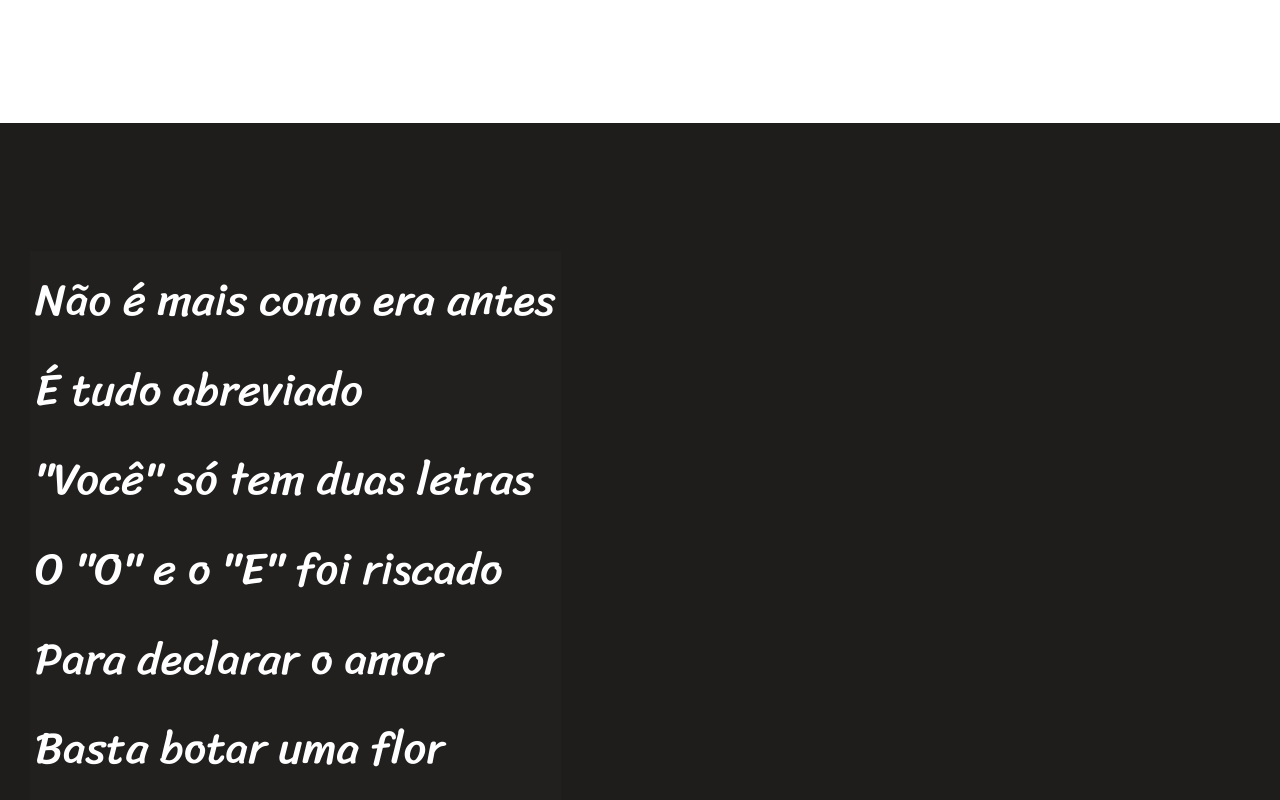
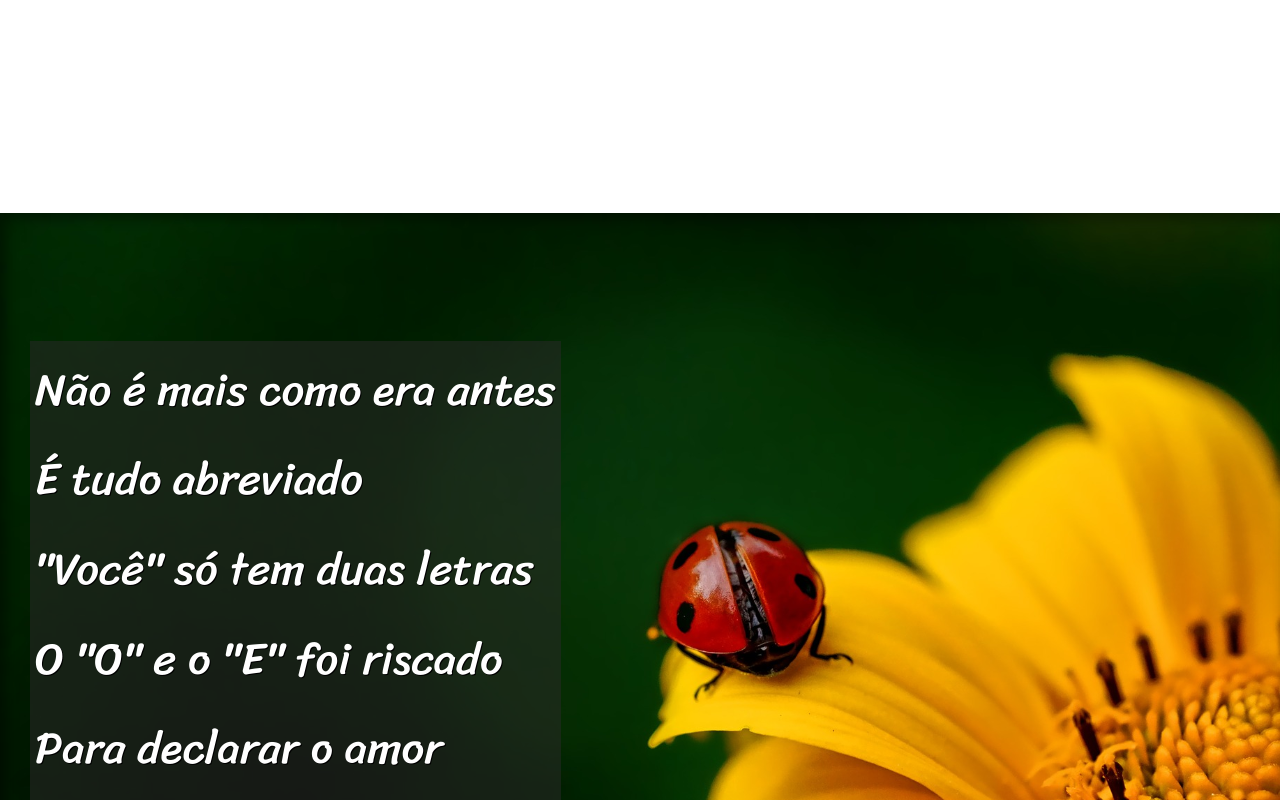
Before and after one commit to mikedsousa/projeto-cordel, a plain HTML site: page index.html in a window 1280 px wide. Shown: the part 1020-1820 px from the top of the page. Drawn offline with Linux system fonts and the light colour scheme.

Commit message:
projeto finalizado

```diff
--- a/estilo/style.css
+++ b/estilo/style.css
@@ -62,6 +62,10 @@ section {
     font-size: 3.5vw;
 }
 
+section > p {
+    padding-bottom: 2em;
+}
+
 section.normal {
     background-color: white;
     color: black;
@@ -70,13 +74,29 @@ section.normal {
 section.imagem {
     background-color: rgb(31, 28, 28);
     color: white;
+    box-shadow: inset 6px 6px 13px 0px rgba(0, 0, 0, 0.425);
+    background-size: cover;
+    background-attachment: fixed;
 
 }
 
 section.imagem > p {
-    background-color: rgba(43, 41, 41, 0.274);
+    background-color: rgba(43, 41, 41, 0.514);
     display: inline-block;
     padding: 5px;
+    text-shadow: 1px 1px 0px black;
+
+}
+
+section#img01 {
+    background-image: url(../imagens/background001.jpg);
+    background-position:  right center;
+
+}
+
+section#img02 {
+    background-image: url(../imagens/background002.jpg);
+
 }
 
 footer {
--- a/index.html
+++ b/index.html
@@ -25,7 +25,7 @@
         </p>
     </section>
 
-    <section class="imagem">
+    <section class="imagem" id="img01">
         <p>
             Não é mais como era antes<br>
             É tudo abreviado<br>
@@ -60,7 +60,7 @@
 
     </section>
 
-    <section class="imagem">
+    <section class="imagem" id="img02">
         <p>
             Tenho saudade das cartas<br>
             Escritas com a própria mão<br>
```
